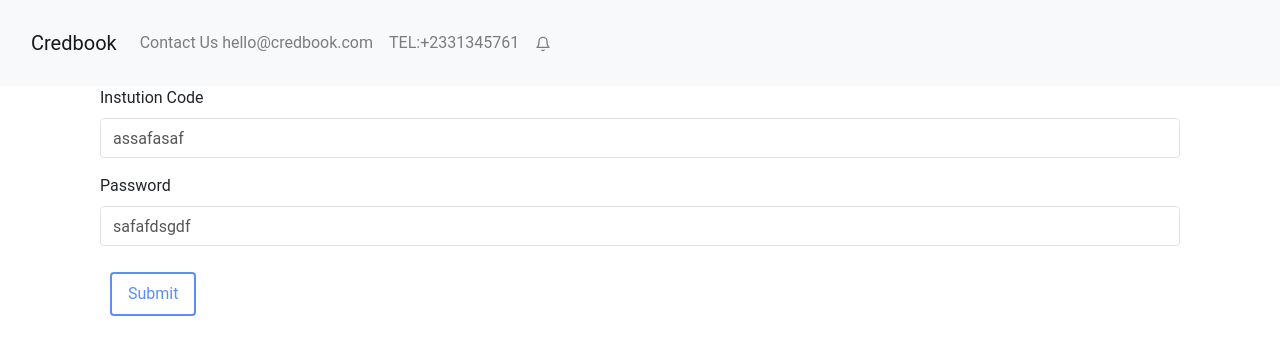
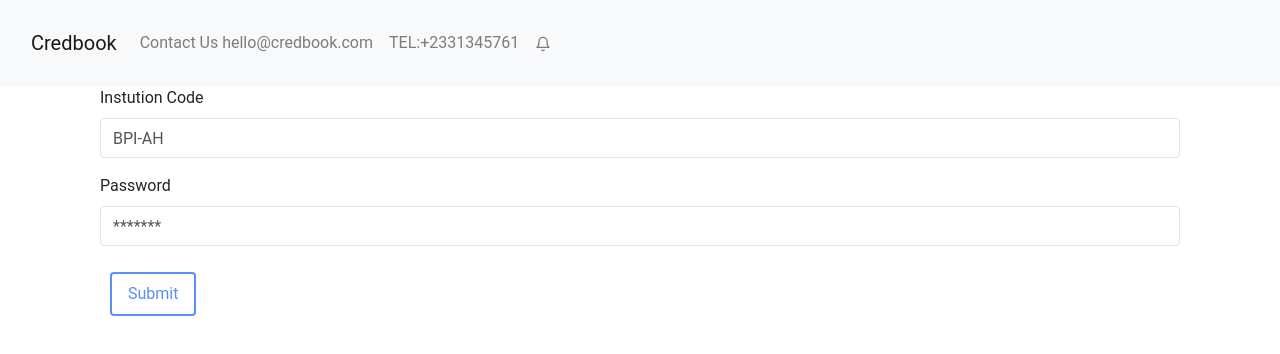
Before and after one commit to Anillab/Dashboard, a React (Create React App) app: page / in a window 1280 px wide. Shown: the top 354 px of the page. Built offline with nearby package versions, Linux system fonts and the light colour scheme.

Commit message:
changed the route to dashboard then back to dash

```diff
--- a/src/container/LoginContainer.jsx
+++ b/src/container/LoginContainer.jsx
@@ -35,7 +35,7 @@
        <Input inputType="text"
               title="Instution Code"
               name="code"
-              value="assafasaf"
+              value="BPI-AH"
               // placeholder={'Enter The Instution Code'}
               handleChange={this.handleInput}
 
@@ -44,7 +44,7 @@
        <Input inputType="password"
               title="Password"
               name="password"
-              value="safafdsgdf"
+              value="*******"
               // placeholder={'Enter  Password'}
               handleChange={this.handlePass}
        /> {/* MFI password*/}
```
